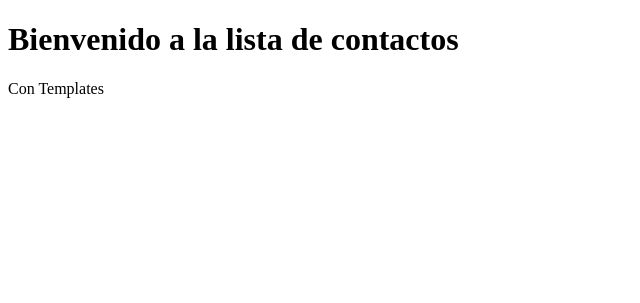
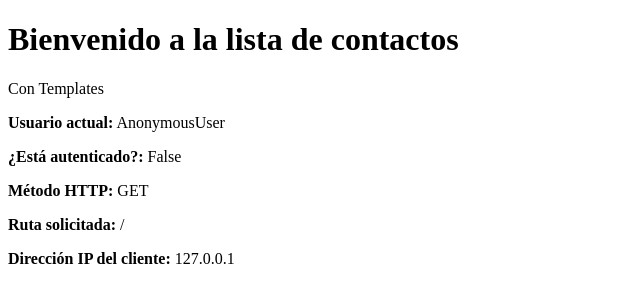
Before and after one commit to renzogeomar/Tarea-DJango, a Django app: page / in a window 1280 px wide. Shown: the top 303 px of the page, without its empty margins (0-640 px from the left). Run offline with Django 5.2, Linux system fonts and the light colour scheme.

Commit message:
usando DLT el cual permite mostrar variables y contenidio dinamico, ademas probe algunas propiedades del objeto request

```diff
--- a/listaContactos/inicio/templates/inicio/home.html
+++ b/listaContactos/inicio/templates/inicio/home.html
@@ -7,5 +7,10 @@
     <body>
         <h1>Bienvenido a la lista de contactos</h1>
         <p>Con Templates</p>
-    </body>
+        <p><strong>Usuario actual:</strong> {{ request.user }}</p>
+        <p><strong>¿Está autenticado?:</strong> {{ request.user.is_authenticated }}</p>
+        <p><strong>Método HTTP:</strong> {{ request.method }}</p>
+        <p><strong>Ruta solicitada:</strong> {{ request.path }}</p>
+        <p><strong>Dirección IP del cliente:</strong> {{ request.META.REMOTE_ADDR }}</p>
+        </body>
 </html>
```
